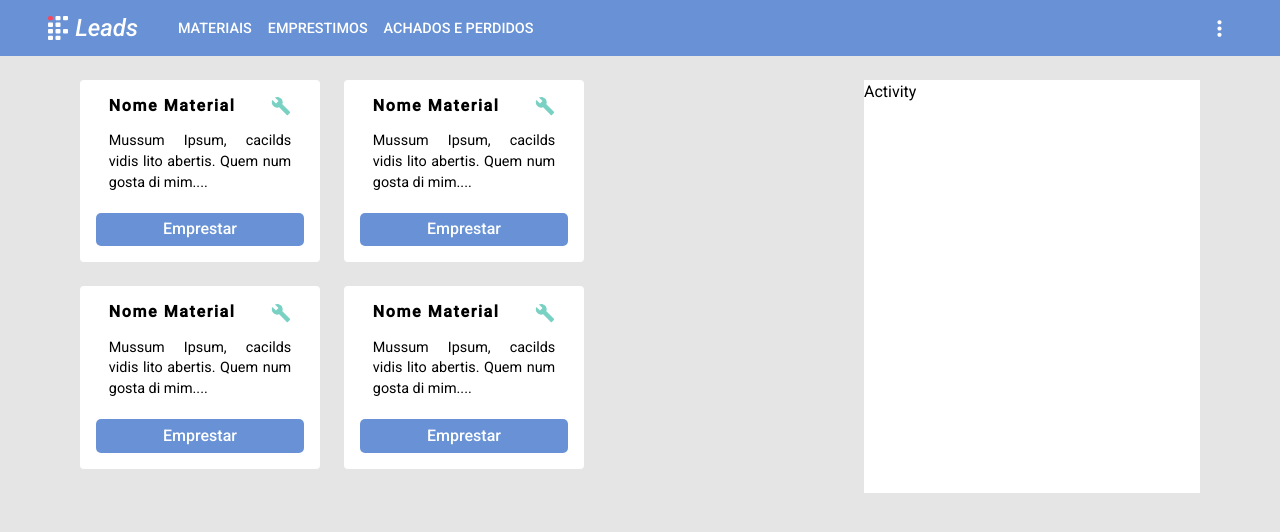
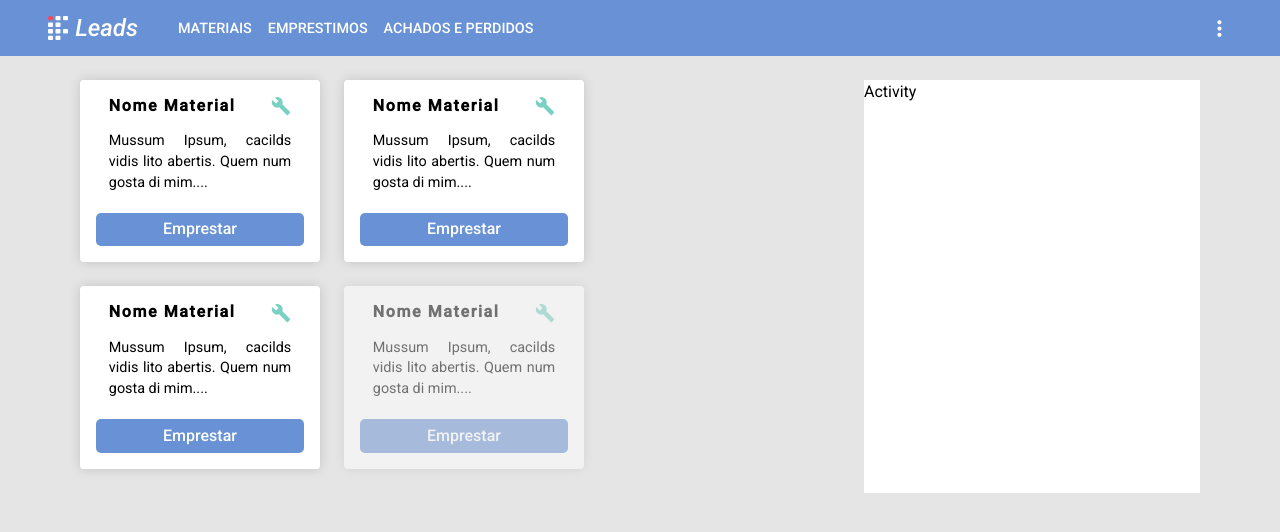
Before and after one commit to it-the-code/ifleads-frontend, a React (Create React App) app: page / in a window 1280 px wide. Shown: the top 532 px of the page. Built offline with nearby package versions, Linux system fonts and the light colour scheme.

Commit message:
:art: Disabling Card

```diff
--- a/src/App.js
+++ b/src/App.js
@@ -1,21 +1,15 @@
 import React from 'react';
-import { Router, Switch, Route } from 'react-router-dom';
-import { createBrowserHistory } from 'history';
-import { MaterialPage, LoanPage, LostPage } from './pages';
+import { Router } from 'react-router-dom';
+import history from './services/history';
 import { Header } from './components';
 import GlobalStyle from './styles/GlobalStyle';
-
-const history = createBrowserHistory();
+import Routes from './routes';
 
 const App = () => (
   <Router history={history}>
     <GlobalStyle />
     <Header />
-    <Switch>
-      <Route path="/" exact component={MaterialPage} />
-      <Route path="/loans" component={LoanPage} />
-      <Route path="/losts" component={LostPage} />
-    </Switch>
+    <Routes />
   </Router>
 );
 
--- a/src/components/Card/index.js
+++ b/src/components/Card/index.js
@@ -3,8 +3,8 @@ import PropTypes from 'prop-types';
 import { MdBuild } from 'react-icons/md';
 import { Card, CardInformation, CardHeading } from './style';
 
-const InfoCard = ({ name, description }) => (
-  <Card>
+const InfoCard = ({ name, description, hasMaterials }) => (
+  <Card disabled={!hasMaterials}>
     <CardInformation>
       <CardHeading>
         <h1>{name}</h1>
@@ -12,13 +12,16 @@ const InfoCard = ({ name, description }) => (
       </CardHeading>
       <p>{description}</p>
     </CardInformation>
-    <button type="button">Emprestar</button>
+    <button type="button" disabled={!hasMaterials}>
+      Emprestar
+    </button>
   </Card>
 );
 
 InfoCard.propTypes = {
   name: PropTypes.string.isRequired,
   description: PropTypes.string.isRequired,
+  hasMaterials: PropTypes.bool.isRequired,
 };
 
 export default InfoCard;
--- a/src/components/Card/style.js
+++ b/src/components/Card/style.js
@@ -7,6 +7,8 @@ export const Card = styled.div`
   line-height: 1.3em;
   border-radius: 4px;
   margin: 0 1.5em 1.5em 0;
+  box-shadow: 0 0 0.7em rgba(0, 0, 0, 0.15);
+  opacity: ${(props) => (props.disabled ? 0.5 : 1)};
 
   button {
     background: var(--blue);
@@ -18,6 +20,7 @@ export const Card = styled.div`
     margin-top: 1.2em;
     width: 100%;
     cursor: pointer;
+    outline: none;
   }
 `;
 
--- a/src/pages/Material/index.js
+++ b/src/pages/Material/index.js
@@ -8,24 +8,28 @@ const materiais = [
     name: 'Nome Material',
     description:
       'Mussum Ipsum, cacilds vidis lito abertis. Quem num gosta di mim....',
+    amount: 3,
   },
   {
     id: 2,
     name: 'Nome Material',
     description:
       'Mussum Ipsum, cacilds vidis lito abertis. Quem num gosta di mim....',
+    amount: 2,
   },
   {
     id: 3,
     name: 'Nome Material',
     description:
       'Mussum Ipsum, cacilds vidis lito abertis. Quem num gosta di mim....',
+    amount: 1,
   },
   {
     id: 4,
     name: 'Nome Material',
     description:
       'Mussum Ipsum, cacilds vidis lito abertis. Quem num gosta di mim....',
+    amount: 0,
   },
 ];
 
@@ -33,7 +37,12 @@ const Material = () => (
   <Main>
     <Materials>
       {materiais.map((e) => (
-        <Card key={e.id} name={e.name} description={e.description} />
+        <Card
+          key={e.id}
+          name={e.name}
+          description={e.description}
+          hasMaterials={e.amount !== 0}
+        />
       ))}
     </Materials>
     <ActivityHistory>Activity</ActivityHistory>
```
